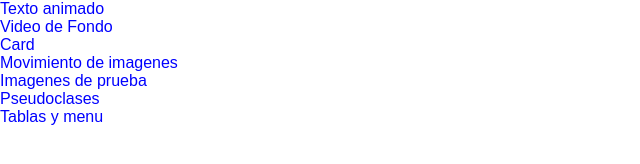
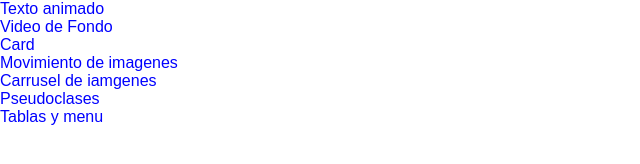
Before and after one commit to FernandoVCG33/Introduccion_Css, a plain HTML site: page index.html in a window 1280 px wide. Shown: the full height of the page, 0-640 px from the left. Drawn offline with Linux system fonts and the light colour scheme.

Commit message:
cuarto cambio

```diff
--- a/index.html
+++ b/index.html
@@ -12,7 +12,7 @@
         <li><a href="Practicas/practica17.html">Video de Fondo</a></li>
         <li><a href="Practicas/practica18.html">Card</a></li>
         <li><a href="Practicas/proyecto25.html">Movimiento de imagenes</a></li>
-        <li><a href="Practicas/pruebaimagen.html">Imagenes de prueba</a></li>
+        <li><a href="Practicas/pruebaimagen.html">Carrusel de iamgenes</a></li>
         <li><a href="Practicas/pseudoclases.html">Pseudoclases</a></li>
         <li><a href="Practicas/tablas.html">Tablas y menu</a></li>
     </ul>
```
Also changed, not shown: Practicas/pruebaimagen.html (+1 -1 lines), recursos/img/escalera.jpg (added), 2 other files.
